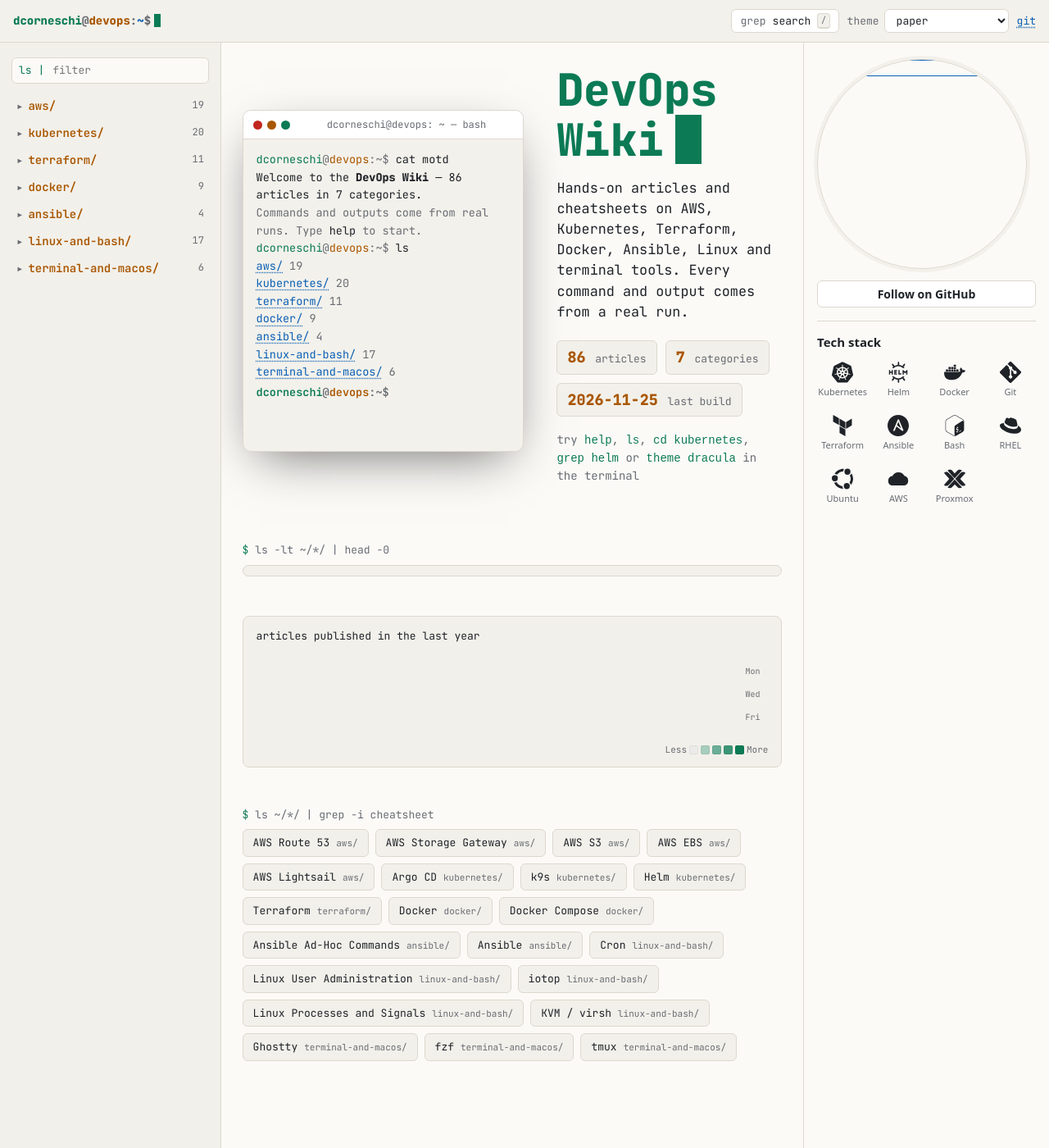
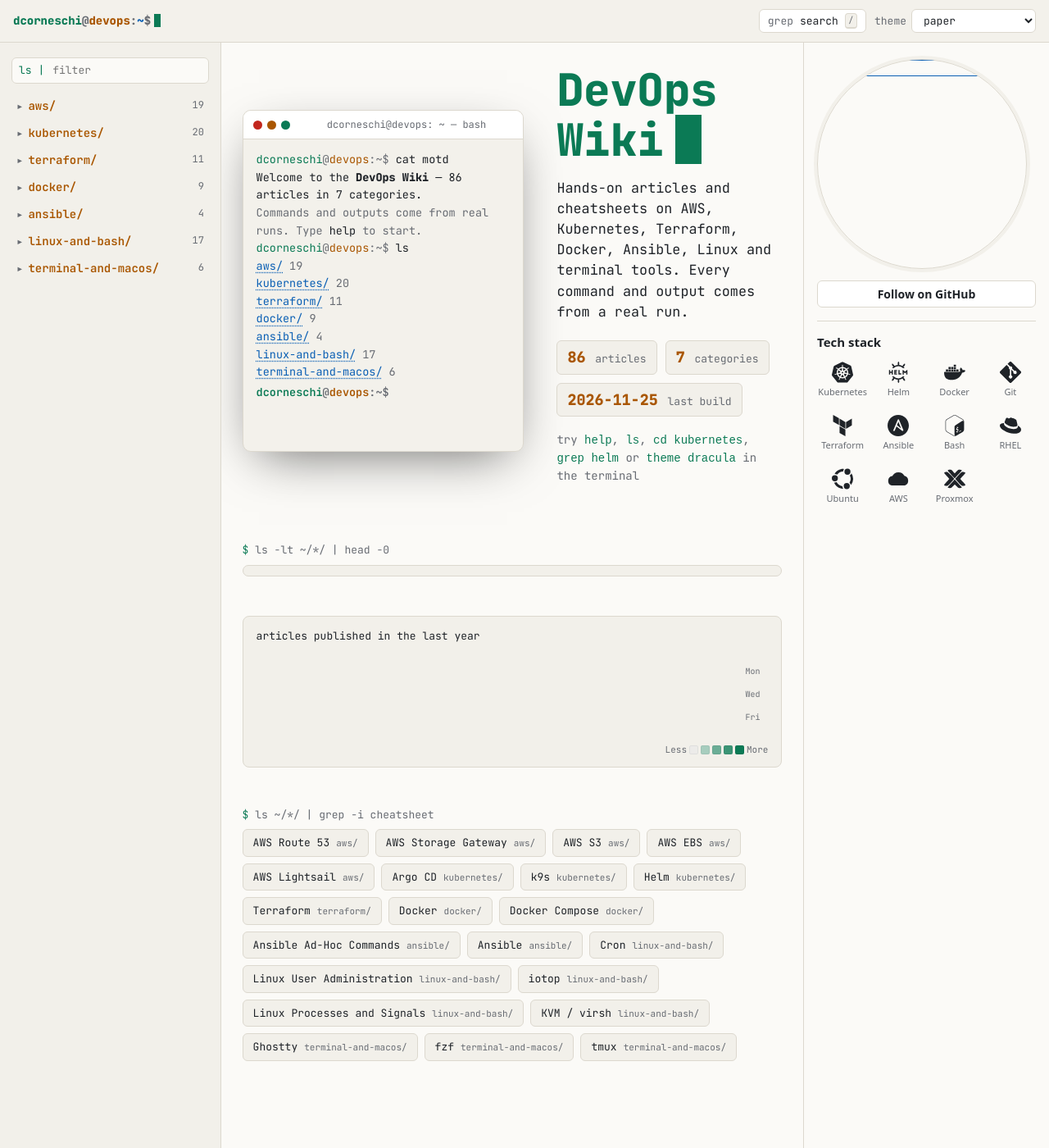
Before and after one commit to dcorneschi/documentation, a Jekyll site: the page built from README.md, in a window 1280 px wide and 1400 px high. Shown: the whole window at 82% size. Built offline with Jekyll 4.4.1, drawn with Linux system fonts in a browser that asks for light colours; our own code applies the rules of GitHub Pages for plain Markdown files.

Commit message:
Remove the git link from the top bar
The repository stays linked from the footer's "source" link.

Co-Authored-By: Claude Opus 5.5 <noreply@anthropic.com>

```diff
--- a/_includes/topbar.html
+++ b/_includes/topbar.html
@@ -14,7 +14,5 @@
       <select id="palette-select" aria-label="Color theme">
         {% for p in site.tty.palettes %}<option value="{{ p }}">{{ p }}</option>{% endfor %}
       </select>
-    </label>
-    <a class="gh" href="https://github.com/{{ site.repository }}" aria-label="Source on GitHub">git</a>
-  </nav>
+    </label>  </nav>
 </header>
--- a/assets/css/tty.css
+++ b/assets/css/tty.css
@@ -218,7 +218,6 @@ kbd {
 .icon-btn:hover, .search-open:hover { border-color: var(--accent); }
 .search-open { display: inline-flex; align-items: center; gap: 8px; }
 .palette { display: inline-flex; align-items: center; gap: 6px; font-size: 13px; }
-.gh { font-size: 13px; }
 .nav-toggle { display: none; font-size: 18px; line-height: 1; padding: 2px 10px; }
 
 /* ---------- article layout: article list | text ---------- */
@@ -599,7 +598,7 @@ div.highlighter-rouge:hover .code-tools, .code-tools:focus-within { opacity: 1;
 @media (max-width: 640px) {
   body { font-size: 13px; }
   .search-open { padding: 4px 8px; }
-  .search-open .dim, .search-open kbd, .palette .dim, .gh { display: none; }
+  .search-open .dim, .search-open kbd, .palette .dim { display: none; }
   .brand { font-size: 13px; }
   .main { padding: 20px 16px 48px; }
 }
```
